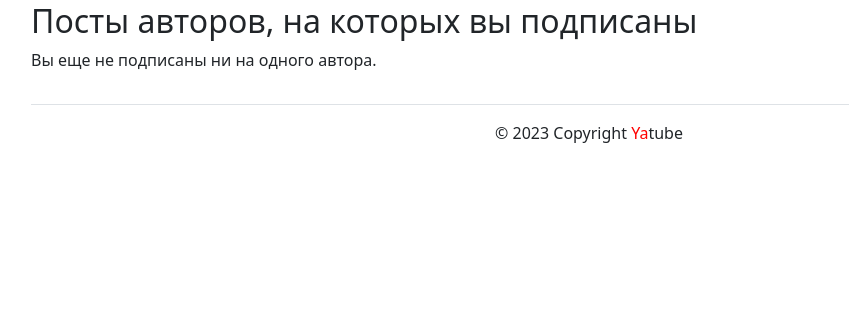
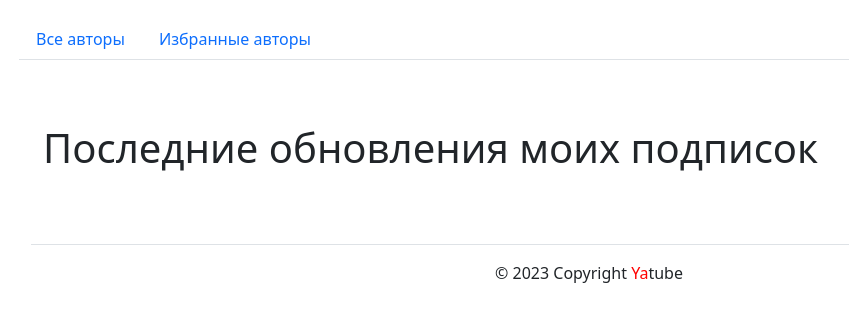
Before and after one commit to TheChizhMan/hw05_final, a Django app: page /follow/ in a window 1280 px wide. Shown: the part 86-408 px from the top of the page, without its empty margins (51-900 px from the left). Run offline with Django 3.2, Linux system fonts and the light colour scheme; the visitor is signed in with stand-in values (Sample User, id 1); data that the repository does not hold is empty; some libraries are stand-ins or nearby versions.

Commit message:
Правки.

```diff
--- a/yatube/templates/posts/follow.html
+++ b/yatube/templates/posts/follow.html
@@ -1,16 +1,14 @@
 {% extends 'base.html' %}
-{% block title %}Ваши подписки{% endblock %}
-{% block content %}
-    <h2>Посты авторов, на которых вы подписаны</h2>
-    {% if page_obj %}
-        {% for post in page_obj %}
-            <div>
-                <h3>{{ post.author.username }}</h3>
-                <p>{{ post.text|linebreaksbr }}</p>
-            </div>
-        {% endfor %}
-        {% include 'posts/includes/paginator.html' %}
-    {% else %}
-        <p>Вы еще не подписаны ни на одного автора.</p>
-    {% endif %}
-{% endblock %}
+  {% block title %}
+    Мои подписки
+  {% endblock %}
+  {% block content %}
+  {% include 'posts/includes/switcher.html' %}
+    <div class="container py-5">
+      <h1>Последние обновления моих подписок</h1>
+      {% for post in page_obj %}
+          {% include 'posts/includes/post_core.html' %}
+      {% endfor %}
+      {% include 'posts/includes/paginator.html' %}
+    </div>
+  {% endblock %}
```
